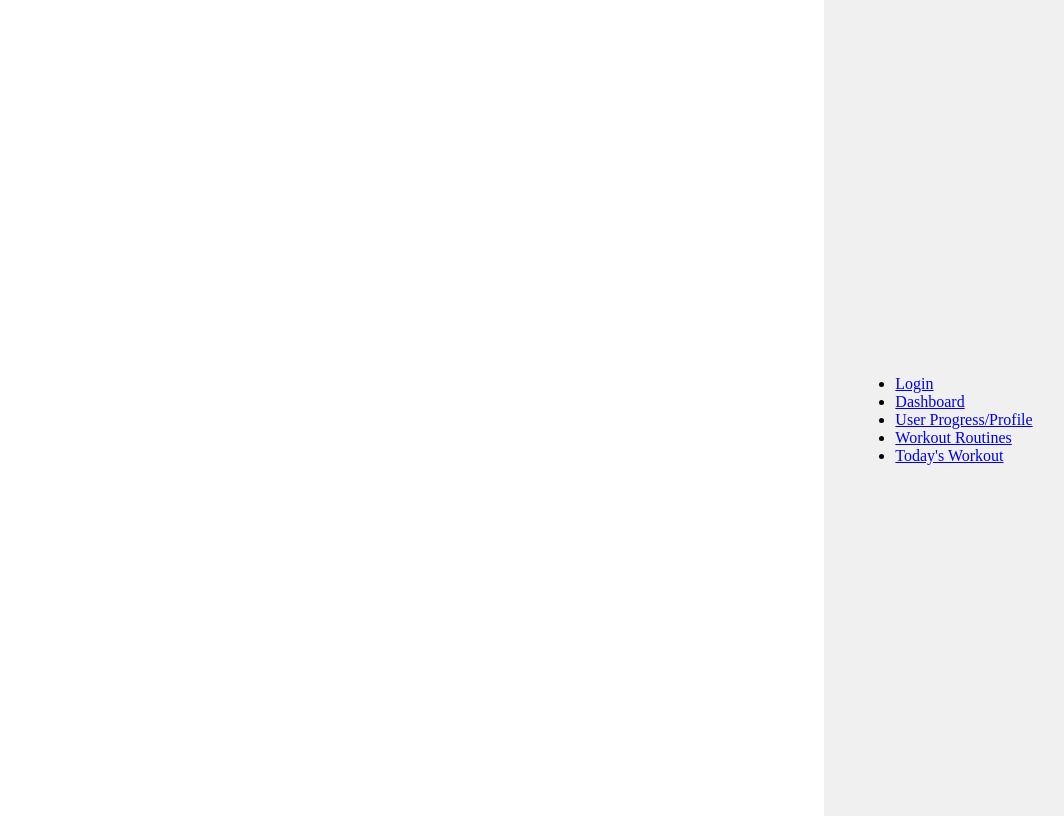
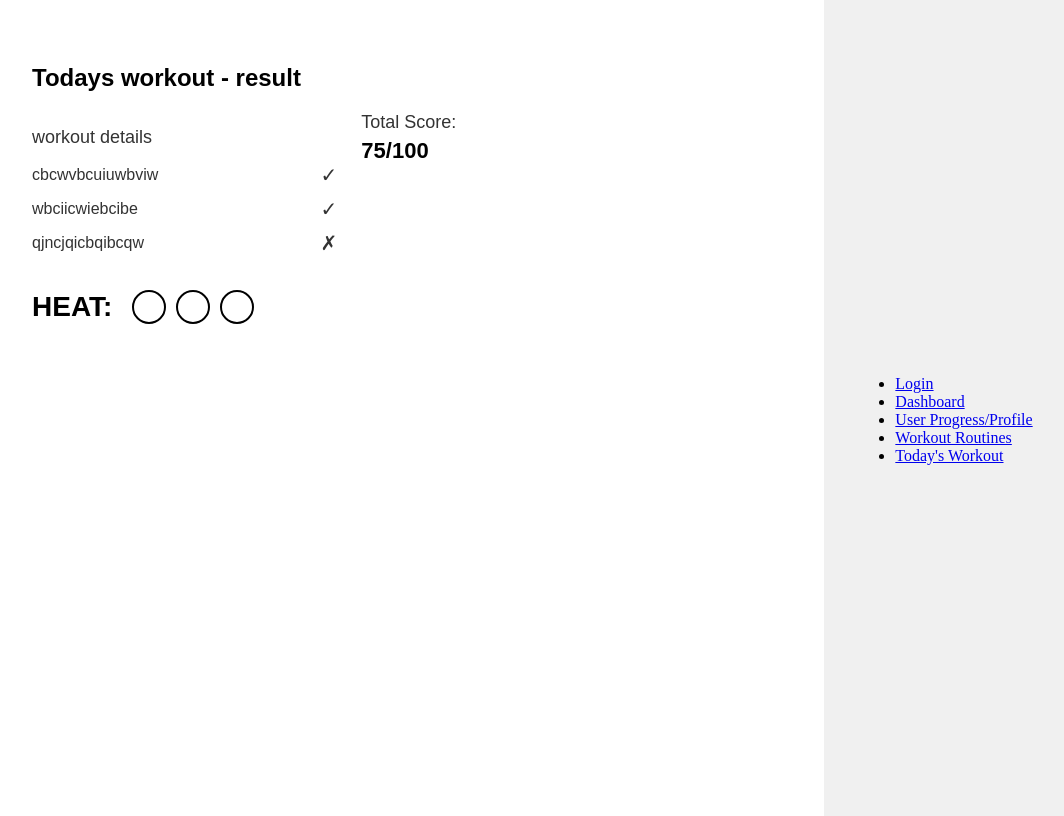
Before and after one commit to Ronin-117/GrindSensAI, a React (Vite) app in the folder Frontend/: page /workout-result in a window 1280 px wide. Shown: the whole page, without its empty margins (216-1280 px from the left). Built offline with nearby package versions, Linux system fonts and the light colour scheme.

Commit message:
workout result page functional components template

```diff
--- a/Frontend/src/App.tsx
+++ b/Frontend/src/App.tsx
@@ -7,6 +7,7 @@ import Login from './pages/Login';
 import Profile from './pages/Profile';
 import TodaysWorkout from './pages/TodaysWorkout';
 import WorkoutMod from './pages/WorkoutMod';
+import WorkoutResult from './pages/WorkoutResult';
 
 
 function App() {
@@ -22,6 +23,7 @@ function App() {
           <Route path="/todays-workout" element={<TodaysWorkout />} />
           <Route path="/profile" element={<Profile />} />
           <Route path="/workout-mod" element={<WorkoutMod />} />
+          <Route path="/workout-result" element={<WorkoutResult />} />
         </Routes>
         </div>
         <div className="navbar">
--- /dev/null
+++ b/Frontend/src/pages/WorkoutResult.tsx
@@ -0,0 +1,158 @@
+// filepath: (e.g., src/pages/WorkoutResult.tsx or src/components/WorkoutResult.tsx)
+import React from 'react';
+
+interface WorkoutResultItem {
+  id: string;
+  name: string;
+  isCompleted: boolean; // true for tick (✓), false for cross (✗)
+}
+
+const WorkoutResult = () => {
+  // Mock data based on your sketch
+  const workoutItems: WorkoutResultItem[] = [
+    { id: '1', name: 'cbcwvbcuiuwbviw', isCompleted: true },
+    { id: '2', name: 'wbciicwiebcibe', isCompleted: true },
+    { id: '3', name: 'qjncjqicbqibcqw', isCompleted: false },
+  ];
+
+  const totalScore = "75/100";
+
+  // For the "HEAT: O O O" part.
+  // We'll represent these as an array of 3, for now just for rendering count.
+  const heatIndicatorsCount = 3;
+
+  const styles: { [key: string]: React.CSSProperties } = {
+    pageContainer: {
+      padding: '20px',
+      fontFamily: 'sans-serif',
+      maxWidth: '500px',
+      margin: '0 auto',
+      marginRight : "500px"
+    },
+    mainTitle: {
+      fontSize: '24px',
+      fontWeight: 'bold',
+      marginBottom: '20px',
+    },
+    contentRow: {
+      display: 'flex',
+      justifyContent: 'space-between', // Puts details left, score right
+      alignItems: 'flex-start', // Align to top
+      marginBottom: '30px',
+    },
+    detailsSection: {
+      flex: 2, // Take more space
+      marginRight: '20px', // Space between details and score
+    },
+    sectionTitle: {
+      fontSize: '18px',
+      fontWeight: 'normal',
+      marginBottom: '10px',
+      color: '#333',
+    },
+    workoutList: {
+      listStyle: 'none',
+      padding: 0,
+      margin: 0,
+    },
+    workoutItem: {
+      display: 'flex',
+      alignItems: 'center',
+      padding: '5px 0',
+      fontSize: '16px',
+      color: '#333',
+    },
+    workoutName: {
+      flexGrow: 1,
+    },
+    workoutStatus: {
+      fontSize: '20px', // Make tick/cross prominent
+      marginLeft: '10px', // Space between name and status
+      width: '25px', // Fixed width for alignment
+      textAlign: 'center',
+      // The red color from your sketch is omitted as per "no color" request.
+      // If you wanted red for '✗':
+      // color: item.isCompleted ? 'black' : 'red',
+    },
+    scoreSection: {
+      flex: 1, // Take less space
+      textAlign: 'left', // Align text to the left within this section
+    },
+    scoreLabel: {
+      fontSize: '18px',
+      fontWeight: 'normal', // As "Total Score:" is not bold in sketch
+      marginBottom: '5px',
+      color: '#333',
+    },
+    scoreValue: {
+      fontSize: '22px', // Larger score value
+      fontWeight: 'bold',
+      color: '#000',
+    },
+    heatSection: {
+      marginTop: '30px',
+      display: 'flex',
+      alignItems: 'center',
+    },
+    heatLabel: {
+      fontSize: '28px', // Large "HEAT" label as in sketch
+      fontWeight: 'bold',
+      marginRight: '15px',
+      color: '#000', // Plain black
+    },
+    heatIndicatorContainer: {
+      display: 'flex',
+    },
+    heatIndicator: {
+      width: '30px', // Size of the circle
+      height: '30px',
+      border: '2px solid black', // Black border to make it look like an 'O'
+      borderRadius: '50%', // Makes it a circle
+      margin: '0 5px', // Space between circles
+      // backgroundColor: 'transparent', // No fill
+    },
+  };
+
+  return (
+    <div style={styles.pageContainer}>
+      <h1 style={styles.mainTitle}>Todays workout - result</h1>
+
+      <div style={styles.contentRow}>
+        <div style={styles.detailsSection}>
+          <h2 style={styles.sectionTitle}>workout details</h2>
+          <ul style={styles.workoutList}>
+            {workoutItems.map(item => (
+              <li key={item.id} style={styles.workoutItem}>
+                <span style={styles.workoutName}>{item.name}</span>
+                <span style={{
+                    ...styles.workoutStatus,
+                    // If you want to apply specific styles for ✓ vs ✗ without color:
+                    // fontWeight: item.isCompleted ? 'bold' : 'normal',
+                  }}
+                >
+                  {item.isCompleted ? '✓' : '✗'}
+                </span>
+              </li>
+            ))}
+          </ul>
+        </div>
+
+        <div style={styles.scoreSection}>
+          <div style={styles.scoreLabel}>Total Score:</div>
+          <div style={styles.scoreValue}>{totalScore}</div>
+        </div>
+      </div>
+
+      <div style={styles.heatSection}>
+        <span style={styles.heatLabel}>HEAT:</span>
+        <div style={styles.heatIndicatorContainer}>
+          {Array.from({ length: heatIndicatorsCount }).map((_, index) => (
+            <div key={index} style={styles.heatIndicator}></div>
+          ))}
+        </div>
+      </div>
+    </div>
+  );
+};
+
+export default WorkoutResult;
```
